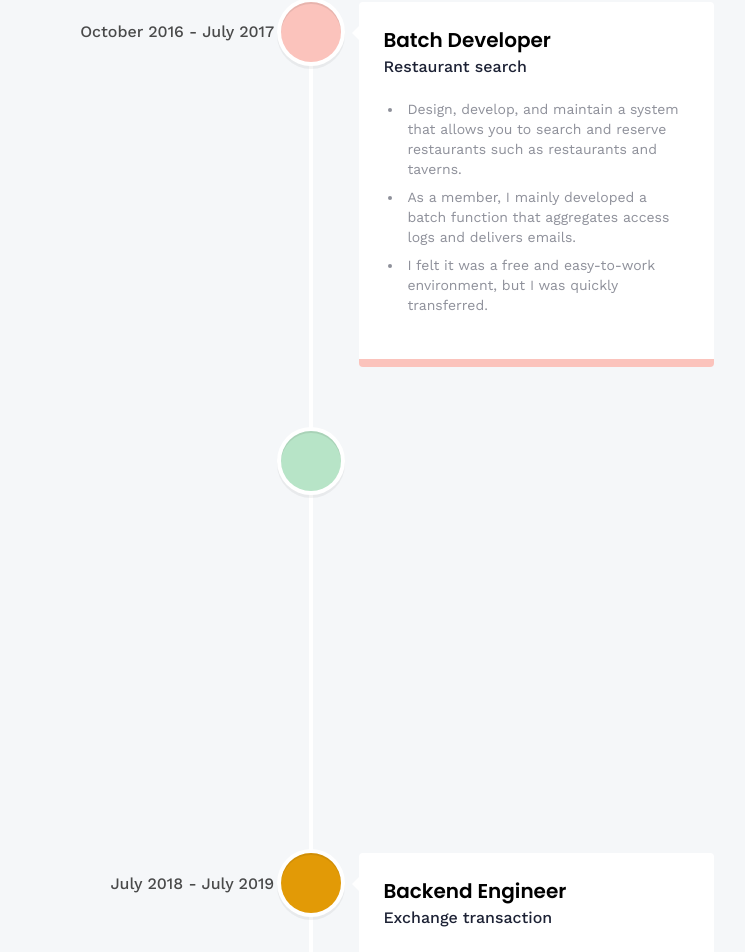
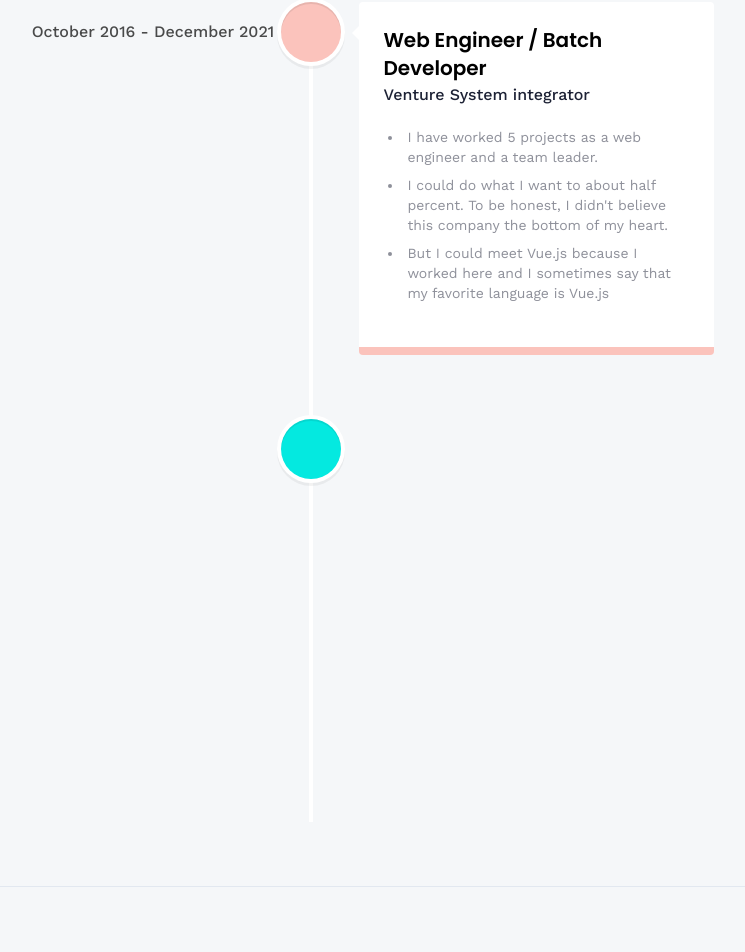
Before and after one commit to ryoAccount/portfolio3D, a React (Vite) app: page /about in a window 1280 px wide. Shown: the part 1416-2368 px from the top of the page, without its empty margins (329-1074 px from the left). Built offline with nearby package versions, Linux system fonts and the light colour scheme; no server answers.

Commit message:
add sonic

```diff
--- a/src/constants/index.js
+++ b/src/constants/index.js
@@ -97,59 +97,14 @@ export const experiences = [
     ],
   },
   {
-    title: "Batch Developer",
-    company_name: "Restaurant search",
+    title: "Web Engineer / Batch Developer",
+    company_name: "Venture System integrator",
     iconBg: "#fbc3bc",
-    date: "October 2016 - July 2017",
+    date: "October 2016 - December 2021",
     points: [
-      "Design, develop, and maintain a system that allows you to search and reserve restaurants such as restaurants and taverns.",
-      "As a member, I mainly developed a batch function that aggregates access logs and delivers emails.",
-      "I felt it was a free and easy-to-work environment, but I was quickly transferred.",
-    ],
-  },
-  {
-    title: "Team Manager",
-    company_name: "EC site",
-    iconBg: "#b7e4c7",
-    date: "August 2017 - Jun 2018",
-    points: [
-      "With the expiration of the license of the search engine (GoogleSearchAppliance) used on the EC site, switched to a new search engine.",
-      "As the leader of a team of 15 people, I was in charge of managing the progress of members, defining requirements, and collaborating and coordinating with other teams. To be honest, it was a very painful project mentally.",
-    ],
-  },
-  {
-    title: "Backend Engineer",
-    company_name: "Exchange transaction",
-    iconBg: "#e29a06",
-    date: "July 2018 - July 2019",
-    points: [
-      "Newly developed a system that provides foreign exchange trading functions as an ASP service.",
-      "I was in charge of developing a component called a gateway, which is responsible for sending and receiving telegrams to and from the Tokyo Financial Exchange.",
-      "As the leader of a team of three, I was responsible for server configuration reviews, scheduling with PMs, progress management, quality control, implementation, testing, and reviews.",
-    ],
-  },
-  {
-    title: "Frontend Engineer",
-    company_name: "Reservation management ledger",
-    iconBg: "#24e94a",
-    date: "August 2019 - February 2021",
-    points: [
-      "The reservation management ledger system for restaurants has been renovated.",
-      "As a sub-leader, I was in charge of managing 3 members. I used Vue.js to develop a screen that adopted an atomic design.",
-      "I built an emulator environment and developed a screen that supports multiple browsers and multiple devices.",
-      "The team leader was excellent and interesting, and I admired him a little. I wanted to work like that person.",
-    ],
-  },
-  {
-    title: "Web Engineer",
-    company_name: "Career change support site",
-    iconBg: "#e904e0",
-    date: "March 2021 - December 2021",
-    points: [
-      "Develop a career change support site for nurses or caregivers. I implemented a user dashboard using Laravel's authentication feature.",
-      "As the person in charge of the project, I decided the system specifications and worked closely with other teams.",
-      "Although I was an outsider, I was given a task with unnecessary responsibility.",
-      "I met PHP for the first time.",
+      "I have worked 5 projects as a web engineer and a team leader.",
+      "I could do what I want to about half percent. To be honest, I didn't believe this company the bottom of my heart.",
+      "But I could meet Vue.js because I worked here and I sometimes say that my favorite language is Vue.js",
     ],
   },
   {
@@ -242,4 +197,11 @@ export const projects = [
     description: "PUYO PUYO implemented in Javascript. Source code is open to the public.",
     link: "https://ryoaccount.github.io/profile/puyopuyo/",
   },
+  {
+    iconUrl: threads,
+    theme: "btn-back-blue",
+    name: "Sonic Run",
+    description: "Get high score and rank S while Sonic runs.",
+    link: "https://sonic-ryocv.vercel.app/",
+  },
 ];
```
